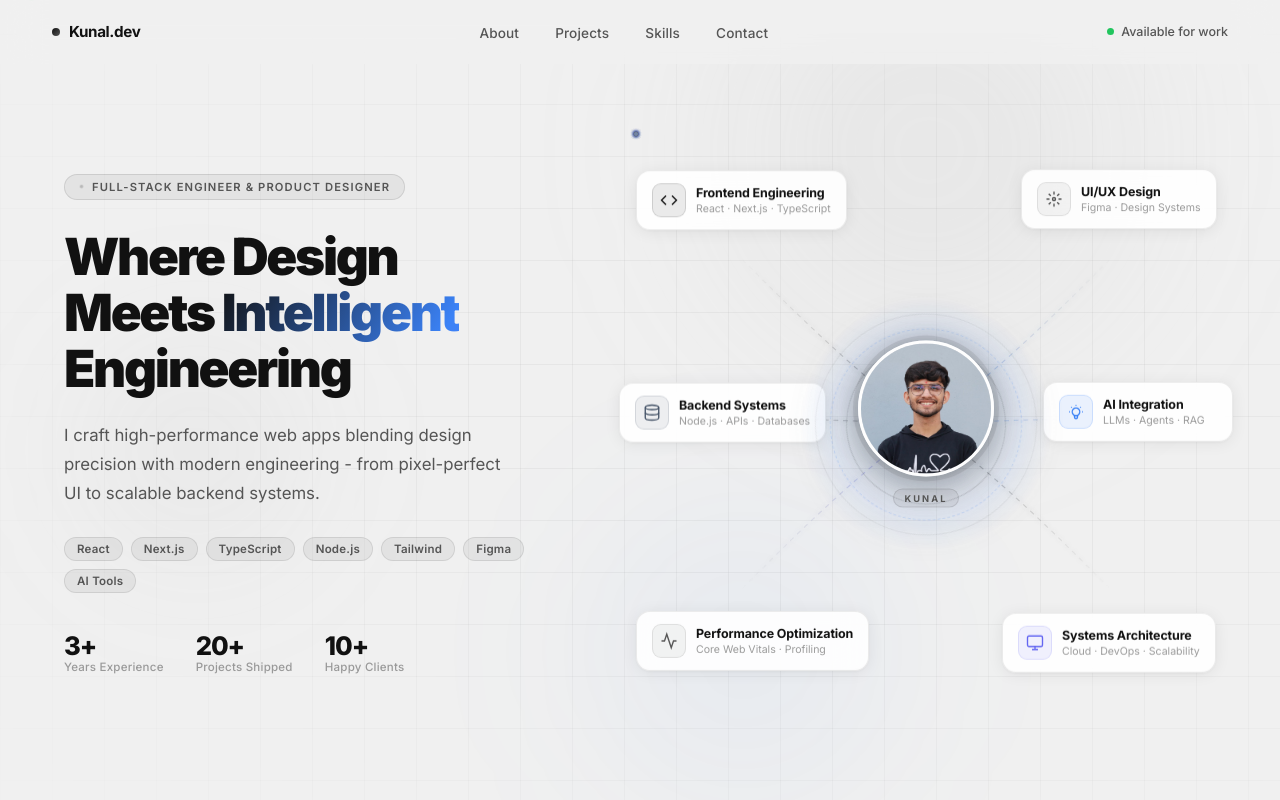
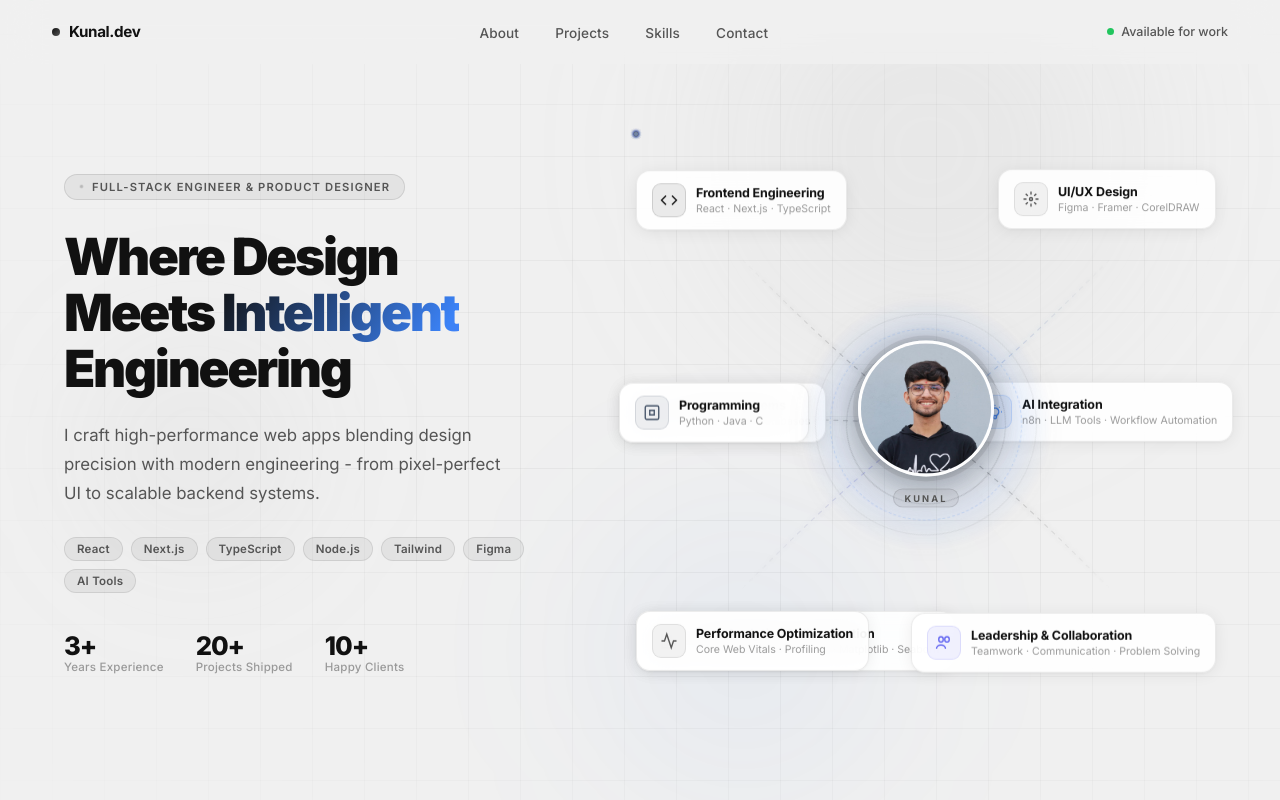
Before and after one commit to devkunal2812/Landing_page_design, a React (Vite) app: page / in a window 1280 px wide. Built offline with nearby package versions, Linux system fonts and the light colour scheme.

Commit message:
Update skills with new subfields and titles

```diff
--- a/src/data/skills.js
+++ b/src/data/skills.js
@@ -19,7 +19,7 @@ export const SKILL_CARDS = [
     floatDur: '3.8s',
     iconVariant: 'iconMid',
     title: 'UI/UX Design',
-    sub: 'Figma · Design Systems',
+    sub: 'Figma · Framer · CorelDRAW',
     icon: `<svg width="18" height="18" viewBox="0 0 24 24" fill="none" stroke="currentColor" stroke-width="1.8">
       <circle cx="12" cy="12" r="2"/>
       <path d="M12 2v4M12 18v4M4.93 4.93l2.83 2.83M16.24 16.24l2.83 2.83M2 12h4M18 12h4M4.93 19.07l2.83-2.83M16.24 7.76l2.83-2.83"/>
@@ -46,9 +46,37 @@ export const SKILL_CARDS = [
     floatDur: '4s',
     iconVariant: 'iconAccent',
     title: 'AI Integration',
-    sub: 'LLMs · Agents · RAG',
+    sub: 'n8n · LLM Tools · Workflow Automation',
     icon: `<svg width="18" height="18" viewBox="0 0 24 24" fill="none" stroke="currentColor" stroke-width="1.8">
       <path d="M9.663 17h4.673M12 3v1m6.364 1.636-.707.707M21 12h-1M4 12H3m3.343-5.657-.707-.707m2.828 9.9a5 5 0 1 1 7.072 0l-.548.547A3.374 3.374 0 0 0 14 18.469V19a2 2 0 1 1-4 0v-.531c0-.895-.356-1.754-.988-2.386l-.548-.547z"/>
+    </svg>`,
+  },
+  {
+  id: 'dataviz',
+  position: 'cardBl',
+  delay: '1.2s',
+  floatDur: '3.6s',
+  iconVariant: 'iconMid',
+  title: 'Data Analytics & Visualization',
+  sub: 'Power BI · Microsoft Fabric · Matplotlib · Seaborn',
+  icon: `<svg width="18" height="18" viewBox="0 0 24 24" fill="none" stroke="currentColor" stroke-width="1.8">
+    <path d="M3 3v18h18"/>
+    <rect x="7" y="10" width="3" height="7"/>
+    <rect x="12" y="6" width="3" height="11"/>
+    <rect x="17" y="13" width="3" height="4"/>
+  </svg>`,
+},
+  {
+    id: 'programming',
+    position: 'cardL',
+    delay: '0.6s',
+    floatDur: '4.5s',
+    iconVariant: 'iconSlate',
+    title: 'Programming',
+    sub: 'Python · Java · C',
+    icon: `<svg width="18" height="18" viewBox="0 0 24 24" fill="none" stroke="currentColor" stroke-width="1.8">
+      <rect x="3" y="3" width="18" height="18" rx="2"/>
+      <path d="M9 9h6v6H9z"/>
     </svg>`,
   },
   {
@@ -64,16 +92,17 @@ export const SKILL_CARDS = [
     </svg>`,
   },
   {
-    id: 'arch',
+    id: 'soft',
     position: 'cardBr',
     delay: '1.5s',
     floatDur: '4.3s',
     iconVariant: 'iconIndigo',
-    title: 'Systems Architecture',
-    sub: 'Cloud · DevOps · Scalability',
+    title: 'Leadership & Collaboration',
+    sub: 'Teamwork · Communication · Problem Solving',
     icon: `<svg width="18" height="18" viewBox="0 0 24 24" fill="none" stroke="currentColor" stroke-width="1.8">
-      <rect x="2" y="3" width="20" height="14" rx="2"/>
-      <path d="M8 21h8M12 17v4"/>
+      <path d="M16 11c1.657 0 3-1.567 3-3.5S17.657 4 16 4s-3 1.567-3 3.5S14.343 11 16 11zM8 11c1.657 0 3-1.567 3-3.5S9.657 4 8 4 5 5.567 5 7.5 6.343 11 8 11z"/>
+      <path d="M2 20c0-2.761 2.686-5 6-5s6 2.239 6 5"/>
     </svg>`,
   },
+
 ]
```
